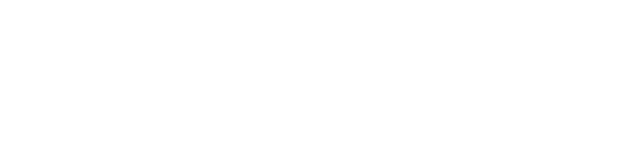
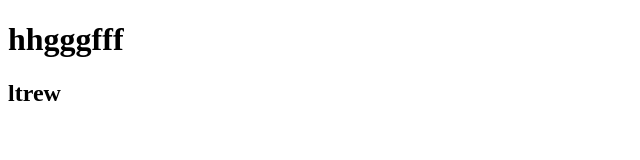
Before and after one commit to owonikokomide/git, a plain HTML site: page index.html in a window 1280 px wide. Shown: the whole page, without its empty margins (0-640 px from the left). Drawn offline with Linux system fonts and the light colour scheme.

Commit message:
just updated the H1

```diff
--- a/index.html
+++ b/index.html
@@ -7,6 +7,8 @@
   <title>git</title>
 </head>
 <body>
-  <h1></h1>
+  <h1>hhgggfff</h1>
+
+  <h2>ltrew</h2>
 </body>
 </html>
```
Also changed, not shown: 1 other file.
